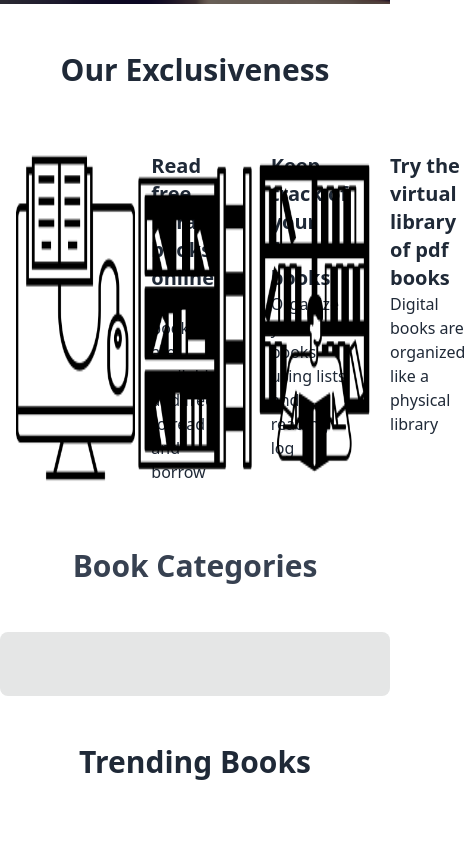
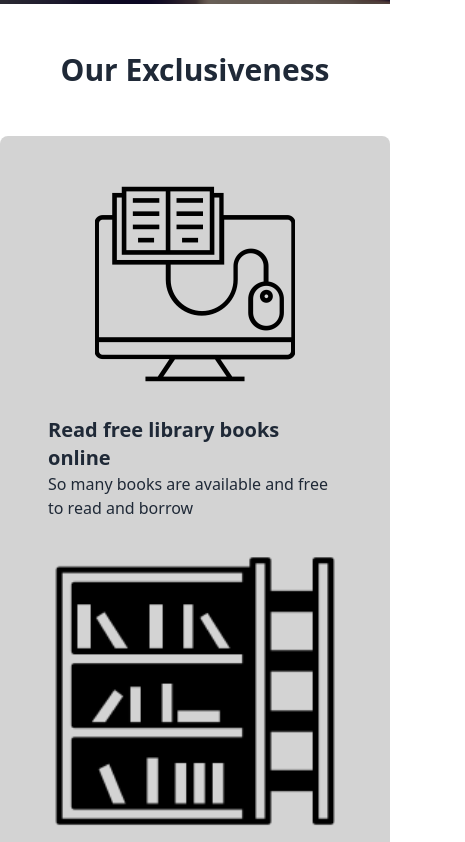
Before and after one commit to Jubayer-Ahmed-Sajid/Library-management-client-site, a React (Vite) app: page / in a window 390 px wide. Shown: the part 840-1682 px from the top of the page, 465 px wide, since content can reach past the window. Built offline with nearby package versions, Linux system fonts and the light colour scheme; no server answers; grey boxes are pictures that could not be loaded.

Commit message:
responsiveness issue fixed

```diff
--- a/src/components/Categories/Categories.jsx
+++ b/src/components/Categories/Categories.jsx
@@ -9,8 +9,8 @@ const Categories = () => {
         .then(res => setCategories(res.data))
     },[])
     return (
-        <div >
-            <h2 className="text-3xl text-center font-bold my-12 text-gray-700">Book Categories</h2>
+        <div>
+            <h2 className="text-3xl text-center font-bold mt-32 mb-12 text-gray-700">Book Categories</h2>
             <div className="grid gap-4 lg:grid-cols-4 md:grid-cols-3 bg-base-300 rounded-lg p-8">
                 {
                     categories?.map ((category,index) => <Category category= {category} key={index}></Category>)
--- a/src/components/Categories/Category.jsx
+++ b/src/components/Categories/Category.jsx
@@ -5,7 +5,7 @@ const Category = ({ category }) => {
     const {category_name,image_url} = category
     return (
         <div className="card  bg-base-300 shadow-xl">
-            <div className='bg-primary p-4'>
+            <div>
 
             <figure><img src={image_url} className="object-cover h-[220px] rounded-lg" /></figure>
             </div>
@@ -14,7 +14,7 @@ const Category = ({ category }) => {
                 <div className="card-actions justify-center">
                     <Link to ={`/categories/${category.category_name}`}>
 
-                    <button className="btn border-none bg-secondary ">See Books</button>
+                    <button className="btn border-none bg-primary text-white font-semibold text-lg ">See Books</button>
                     </Link>
                 </div>
             </div>
--- a/src/components/Services.jsx
+++ b/src/components/Services.jsx
@@ -4,9 +4,9 @@ import library from '../assets/library_explorer.png'
 const Services = () => {
     return (
         <div>
-            <h2 className='text-3xl font-bold text-center my-12'> Our Exclusiveness</h2>
-        <div className="grid grid-cols-3 bg-tertiary p-4 rounded-lg my-12">
-            <div className='flex gap-4'>
+            <h2 className='text-3xl text-center font-bold my-12'> Our Exclusiveness</h2>
+        <div className="grid lg:grid-cols-3 lg:gap-3 gap-6 bg-secondary p-12 rounded-lg my-12">
+            <div className='flex lg:flex-row items-center flex-col gap-8'>
                 <img src={read} alt="" />
                 <div>
                     <h2 className='text-xl font-semibold'>Read free library books online</h2>
@@ -15,7 +15,7 @@ const Services = () => {
 
             </div>
 
-            <div className='flex gap-4'>
+            <div className='flex lg:flex-row flex-col gap-4'>
                 <img src={track} alt="" />
                 <div>
                     <h2 className='text-xl font-semibold'>Keep track of your favorite books</h2>
@@ -24,7 +24,7 @@ const Services = () => {
 
             </div>
 
-            <div className='flex gap-4'>
+            <div className='flex lg:flex-row flex-col gap-4'>
                 <img src={library} alt="" />
                 <div>
                     <h2 className='text-xl font-semibold'>Try the virtual library of pdf books </h2>
--- a/tailwind.config.js
+++ b/tailwind.config.js
@@ -3,7 +3,7 @@ export default {
   theme: {
     extend: {
       colors: {
-        primary: "#6A5ACD",
+        primary: "#63a3fd",
         secondary: "#D3D3D3",
         accent: "#19ae9f",
         background: "#FFFFFF",
```
